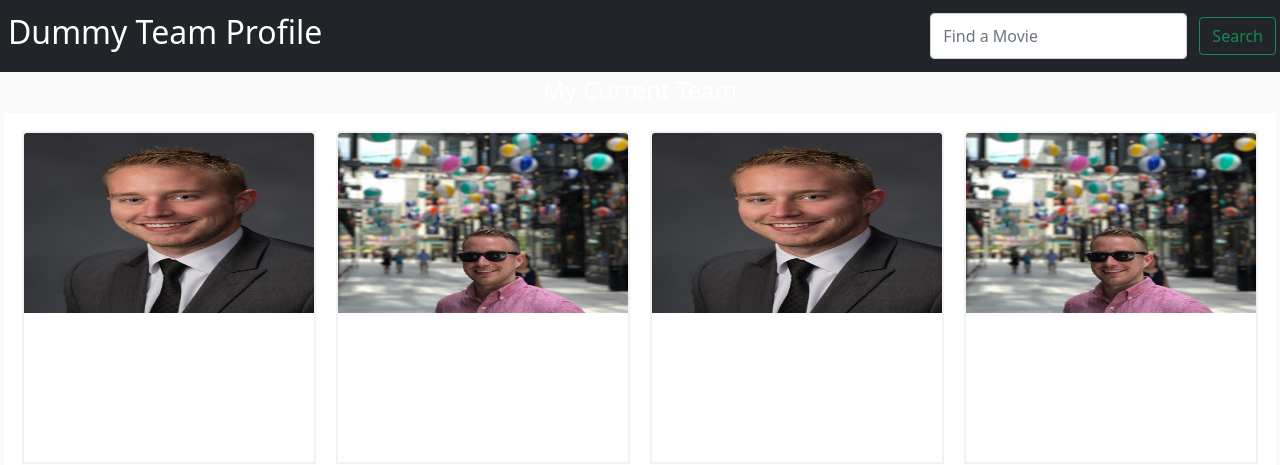
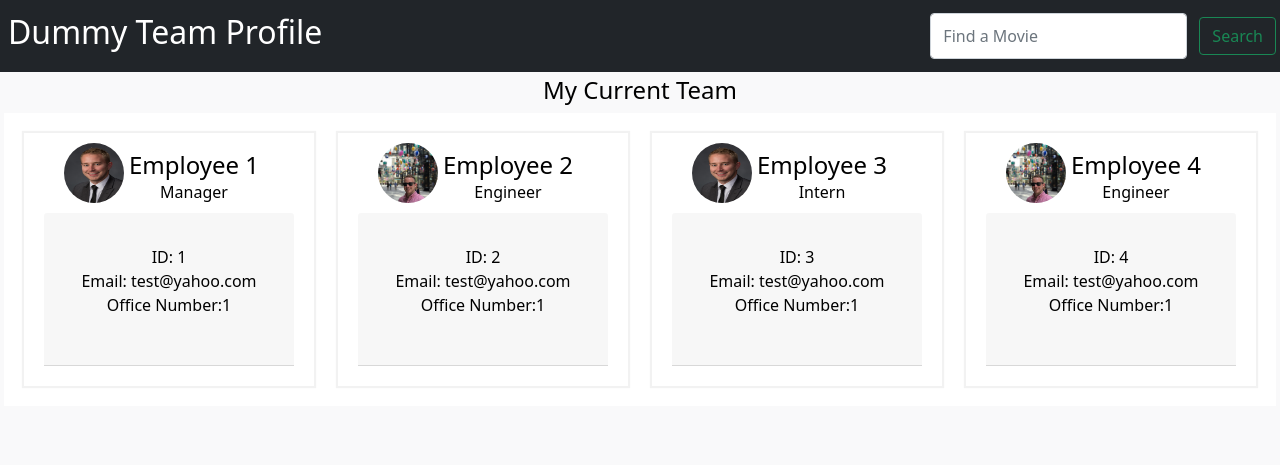
Before and after one commit to lutz143/team-profile-generator, a plain HTML site: page index.html in a window 1280 px wide. Drawn offline with nearby package versions, Linux system fonts and the light colour scheme.

Commit message:
updates to html and css for dummy website rendering

```diff
--- a/assets/style.css
+++ b/assets/style.css
@@ -47,3 +47,34 @@ body {
   padding: 1.25rem;
   background-color: #fff !important
 }
+
+#emp-prof-pic {
+  width: 60px;
+  height: 60px;
+  border-radius: 30px;
+  position: relative;
+  top: 10px;
+  left: -75px;
+}
+
+.employee-name {
+  position: relative;
+  top: -70px;
+  left: 25px;
+}
+
+.employee-title {
+  position: relative;
+  top: -75px;
+  left: 25px;
+}
+
+.employee-details {
+  position: relative;
+  top: -40px;
+}
+
+/* .card-header {
+  background-color: darkblue;
+  color: darkblue;
+} */
--- a/index.html
+++ b/index.html
@@ -15,50 +15,79 @@
       <a class="mx-2 navbar-brand"><h2>Dummy Team Profile</h2></a>
       <form class="d-inline-flex">
         <input class="form-control mx-sm-2" id="movie-search-input" type="search" placeholder="Find a Movie" aria-label="Search">
-        <button class="btn btn-outline-success my-2 m-sm-1" id="movie-search-button" type="submit">Search</button>
+        <button class="btn btn-outline-success my-2 m-sm-1" id="search-button" type="submit">Search</button>
       </form>
     </nav>
   </header>
 
-  <main class ='p-1 mb-4 text-white text-center'>
-    <div class="container text center" id="movie-card-container">
-      <div class = 'container text-center m-10'>
-          <h4>My Current Team</h4>
-      </div>
+  <main class ='p-1 mb-4 text-black text-center'>
+    <div class = 'container text-center m-10'>
+        <h4>My Current Team</h4>
     </div>
+
     <div class="card-block">
       <div class="row" id="sortable">
         <div class="col-md-3">
-          <div class="card-sub"> <img class="card-img-top img-fluid" src="./images/Josh Lutz_289635.jpg" alt="Card image cap">
+          <div class="card-sub"> <img class="card-img-top img-fluid" id="emp-prof-pic" src="./images/Josh Lutz_289635.jpg" alt="Card image cap">
             <div class="card-block">
-              <h4 class="card-title">Product 1</h4>
-              <p class="card-text">For what reason would it be advisable for me to think about business content?</p>
+              <div class="card-header">
+                <h4 class="employee-name">Employee 1</h4>
+                <h6 class="employee-title">Manager</h4>
+              <div class="employee-details">
+                <div>ID: 1</div>
+                <div>Email: test@yahoo.com</div>
+                <div>Office Number:1</div>
+              </div>
+
+              </div>
             </div>
           </div>
         </div>
         <div class="col-md-3">
-          <div class="card-sub"> <img class="card-img-top img-fluid" src="./images/Josh Lutz_DC.jpg" alt="Card image cap">
+          <div class="card-sub"> <img class="card-img-top img-fluid" id="emp-prof-pic" src="./images/Josh Lutz_DC.jpg" alt="Card image cap">
             <div class="card-block">
-              <h4 class="card-title">Product 2</h4>
-              <p class="card-text">For what reason would it be advisable for me to think about business content?</p>
+              <div class="card-header">
+                <h4 class="employee-name">Employee 2</h4>
+                <h6 class="employee-title">Engineer</h4>
+              <div class="employee-details">
+                <div>ID: 2</div>
+                <div>Email: test@yahoo.com</div>
+                <div>Office Number:1</div>
+              </div>
+              </div>
             </div>
           </div>
         </div>
         <div class="col-md-3">
-          <div class="card-sub"> <img class="card-img-top img-fluid" src="./images/Josh Lutz_289635.jpg" alt="Card image cap">
+          <div class="card-sub"> <img class="card-img-top img-fluid" id="emp-prof-pic" src="./images/Josh Lutz_289635.jpg" alt="Card image cap">
             <div class="card-block">
-              <h4 class="card-title">Product 3</h4>
-              <p class="card-text">For what reason would it be advisable for me to think about business content?</p>
+              <div class="card-header">
+                <h4 class="employee-name">Employee 3</h4>
+                <h6 class="employee-title">Intern</h4>
+              <div class="employee-details">
+                <div>ID: 3</div>
+                <div>Email: test@yahoo.com</div>
+                <div>Office Number:1</div>
+              </div>
+              </div>
             </div>
           </div>
         </div>
         <div class="col-md-3">
-          <div class="card-sub"> <img class="card-img-top img-fluid" src="./images/Josh Lutz_DC.jpg" alt="Card image cap">
+          <div class="card-sub"> <img class="card-img-top img-fluid" id="emp-prof-pic" src="./images/Josh Lutz_DC.jpg" alt="Card image cap">
             <div class="card-block">
-              <h4 class="card-title">Product 4</h4>
-              <p class="card-text">For what reason would it be advisable for me to think about business content?</p>
+              <div class="card-header">
+                <h4 class="employee-name">Employee 4</h4>
+                <h6 class="employee-title">Engineer</h4>
+              <div class="employee-details">
+                <div>ID: 4</div>
+                <div>Email: test@yahoo.com</div>
+                <div>Office Number:1</div>
+              </div>
+              </div>
             </div>
           </div>
+        </div>
         </div>
     </div>
   </main>
```
